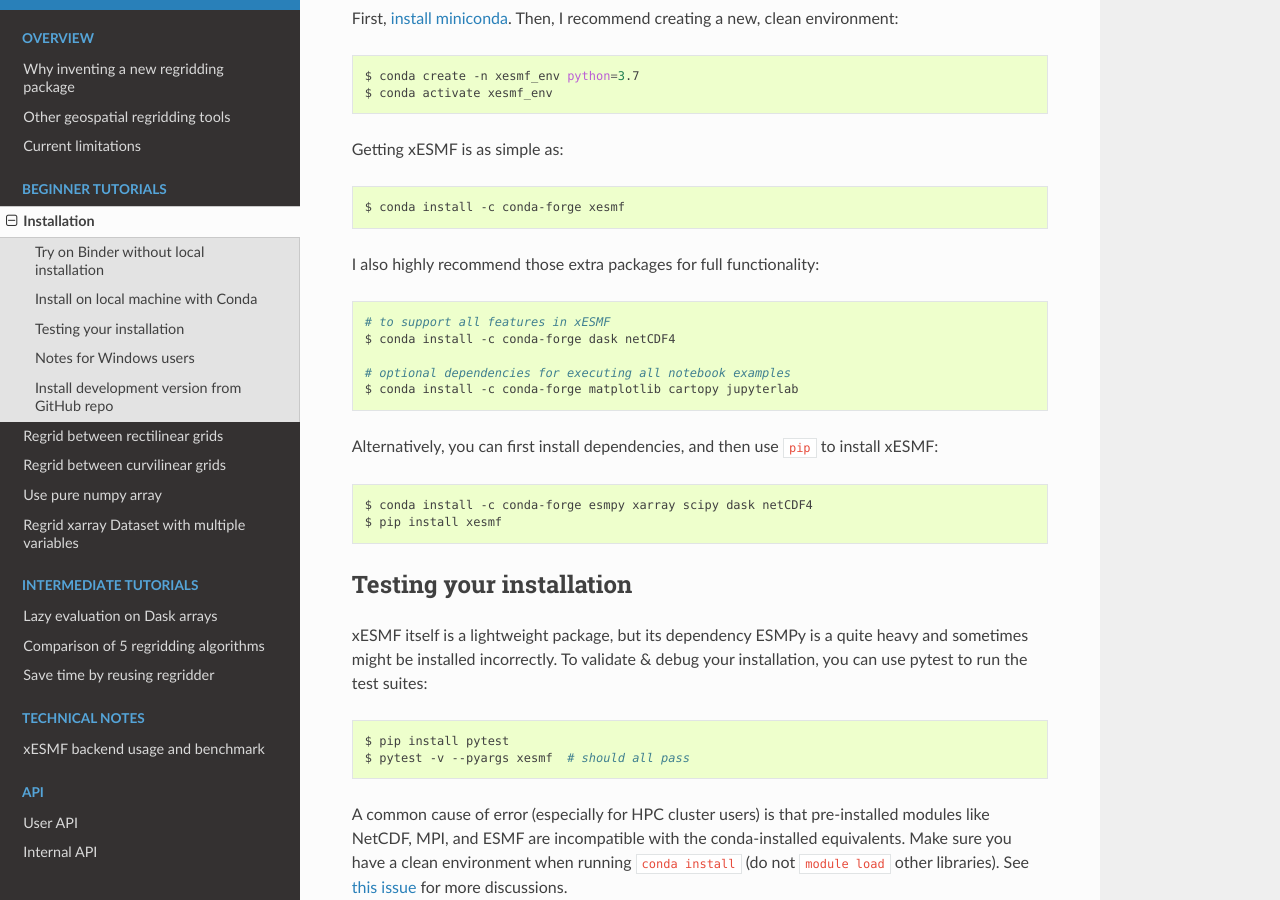
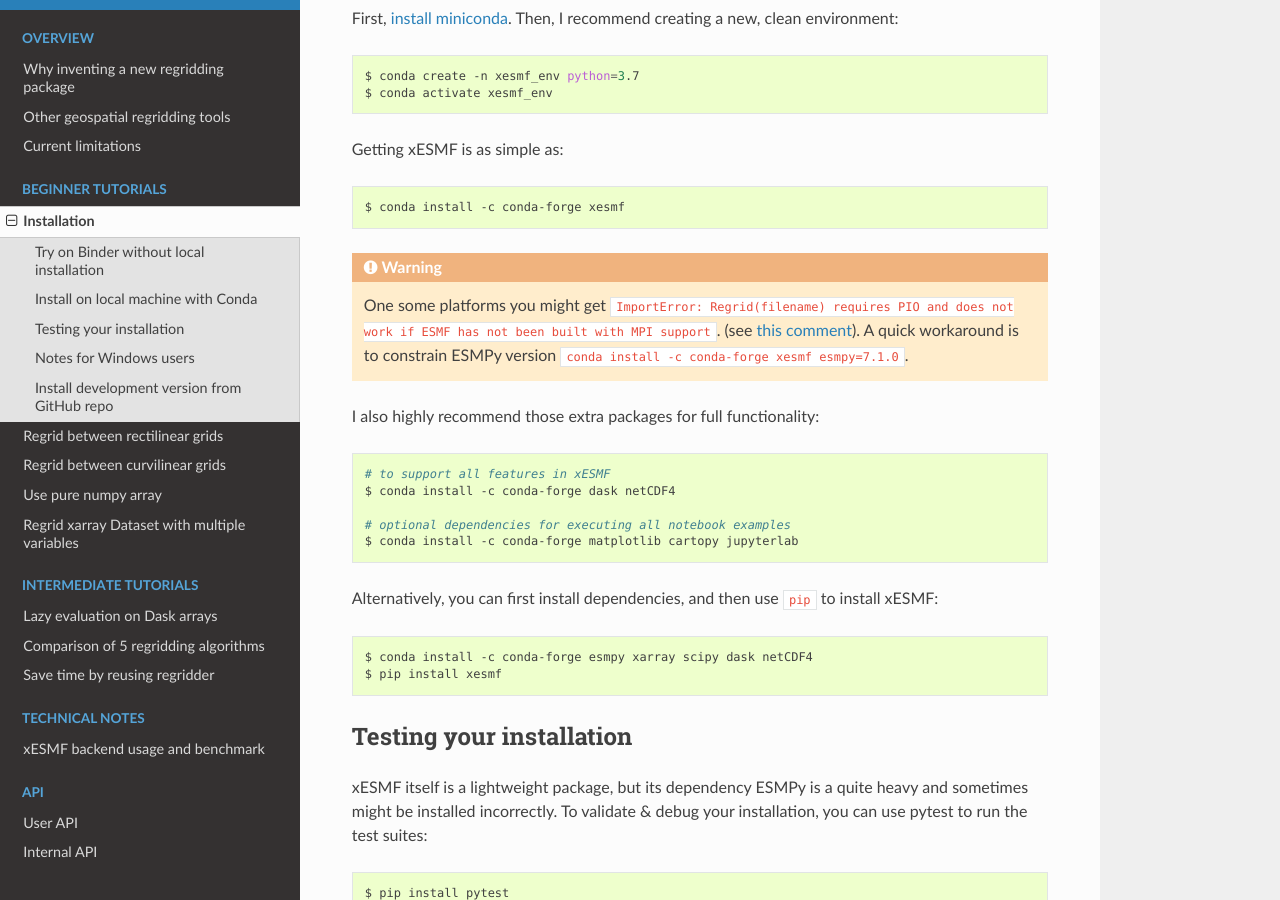
Before and after one commit to JiaweiZhuang/xESMF, a Sphinx documentation site: the page built from doc/installation.rst, in a window 1280 px wide and 900 px high, scrolled down 409 px. Built offline with Sphinx 7.4.7 and the Read the Docs theme 2.0.0, drawn with Linux system fonts in a browser that asks for light colours.

Commit message:
Comment on ESMPy I/O error

```diff
--- a/doc/installation.rst
+++ b/doc/installation.rst
@@ -25,6 +25,10 @@
 .. code-block:: bash
 
     $ conda install -c conda-forge xesmf
+
+.. warning::
+
+    One some platforms you might get :code:`ImportError: Regrid(filename) requires PIO and does not work if ESMF has not been built with MPI support`. (see `this comment <https://github.com/JiaweiZhuang/xESMF/issues/47#issuecomment-582421822>`_). A quick workaround is to constrain ESMPy version :code:`conda install -c conda-forge xesmf esmpy=7.1.0`.
 
 I also highly recommend those extra packages for full functionality:
 
```
